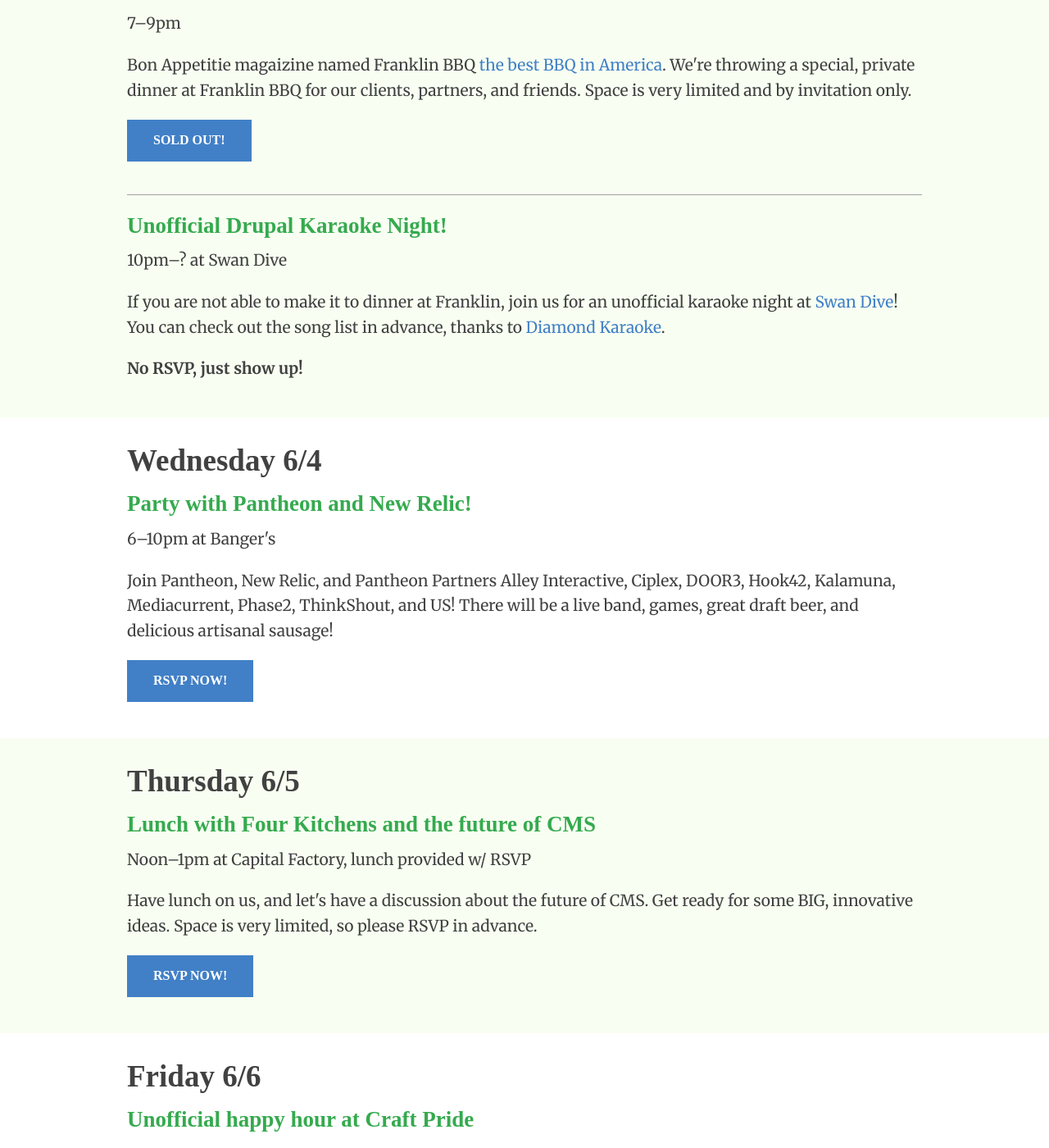
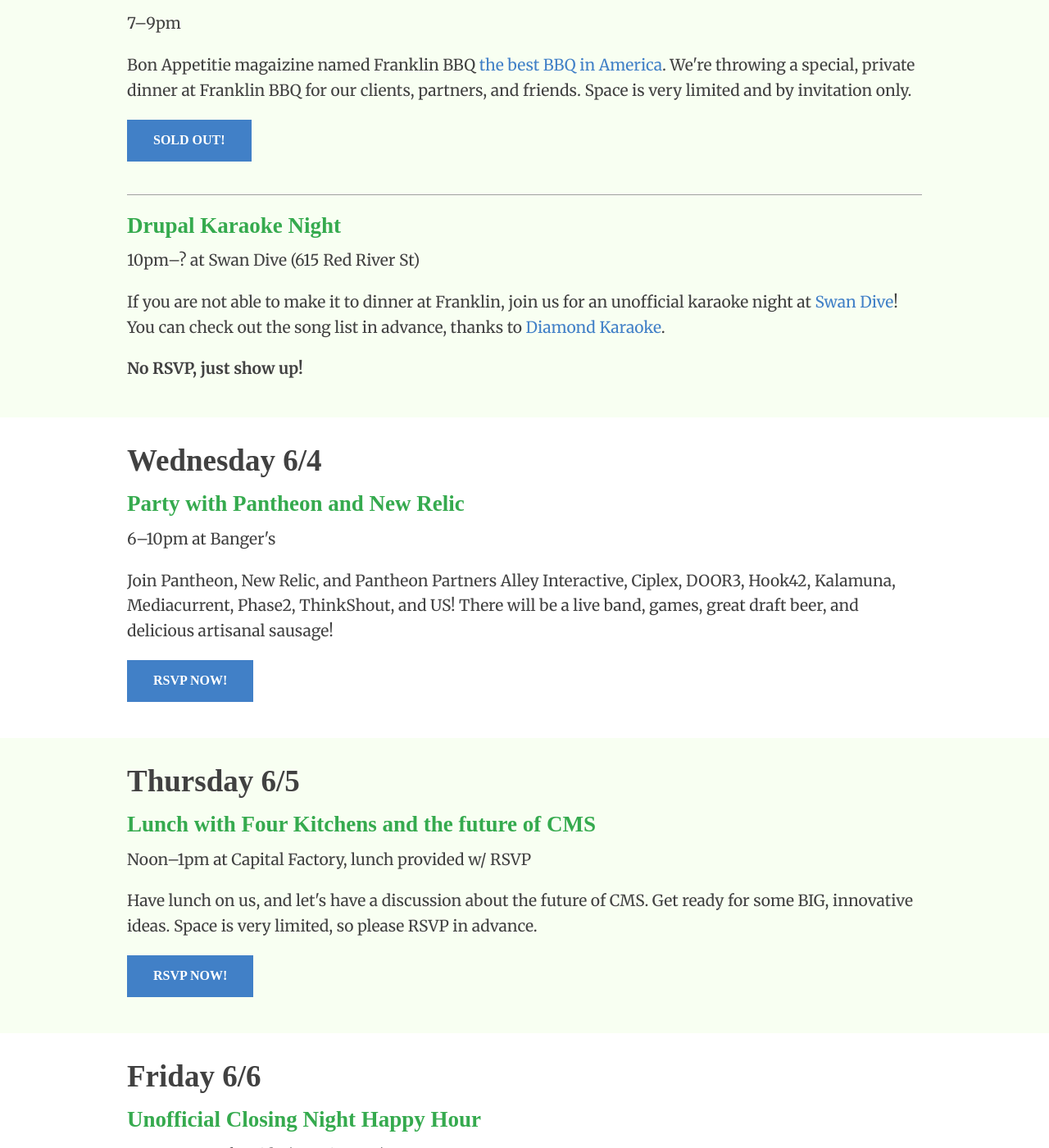
Before and after one commit to fourkitchens/4days-of-4K, a Jekyll site: the page built from index.html, in a window 1280 px wide and 1400 px high, scrolled down 863 px. Shown: the whole window at 82% size. Built offline with Jekyll 4.4.1, drawn with Linux system fonts in a browser that asks for light colours; some web fonts are replaced; Markdown is read by kramdown in place of the engine named in the settings; some of the changed text lies outside the part shown.

Commit message:
Fixing some event formatting.

```diff
--- a/index.html
+++ b/index.html
@@ -49,8 +49,8 @@
         <a href="mailto:cecy@fourkitchens.com" class="medium button">SOLD OUT!</a>
         <hr>
 
-        <h3>Unofficial Drupal Karaoke Night!</h3>
-        <p>10pm&ndash;? at Swan Dive</p>
+        <h3>Drupal Karaoke Night</h3>
+        <p>10pm&ndash;? at Swan Dive (615 Red River St)</p>
         <p>If you are not able to make it to dinner at Franklin, join us for an unofficial karaoke night at <a href="http://www.swandiveaustin.com/">Swan Dive</a>! You can check out the song list in advance, thanks to <a href="http://www.diamondkaraoke.com/songs.html">Diamond Karaoke</a>.</p>
         <p><strong>No RSVP, just show up!</strong></p>
       </div>
@@ -64,7 +64,7 @@
     <div class="large-12 columns">
       <div>
         <h2>Wednesday 6/4</h2>
-        <h3>Party with Pantheon and New Relic!</h3>
+        <h3>Party with Pantheon and New Relic</h3>
         <p>6&ndash;10pm at Banger's</p>
         <p>Join Pantheon, New Relic, and Pantheon Partners Alley Interactive, Ciplex, DOOR3, Hook42, Kalamuna, Mediacurrent, Phase2, ThinkShout, and US! There will be a live band, games, great draft beer, and delicious artisanal sausage!</p>
         <a href="http://www.eventbrite.com/e/drupalcon-party-hosted-by-pantheon-and-new-relic-tickets-11625677715/" class="medium button">RSVP now!</a>
@@ -95,8 +95,8 @@
     <div class="large-12 columns">
       <div>
         <h2>Friday 6/6</h2>
-          <h3>Unofficial happy hour at Craft Pride</h3>
-          <p>5:00 pm - 7:00 pm</p>
+          <h3>Unofficial Closing Night Happy Hour</h3>
+          <p>5&ndash;7pm at Craft Pride (61 Rainey St)</p>
           <p>It's sprint day! Join us for an unofficial happy hour at <a href="http://craftprideaustin.com/">Craft Pride</a>! Craft Pride offers over 50 local Texas beers on tap. After a long day working hard making Drupal better, we know you'll deserve a cold one.</p>
           <p>No RSVPs required, just bring your lovely self!</p>
       </div>
```
